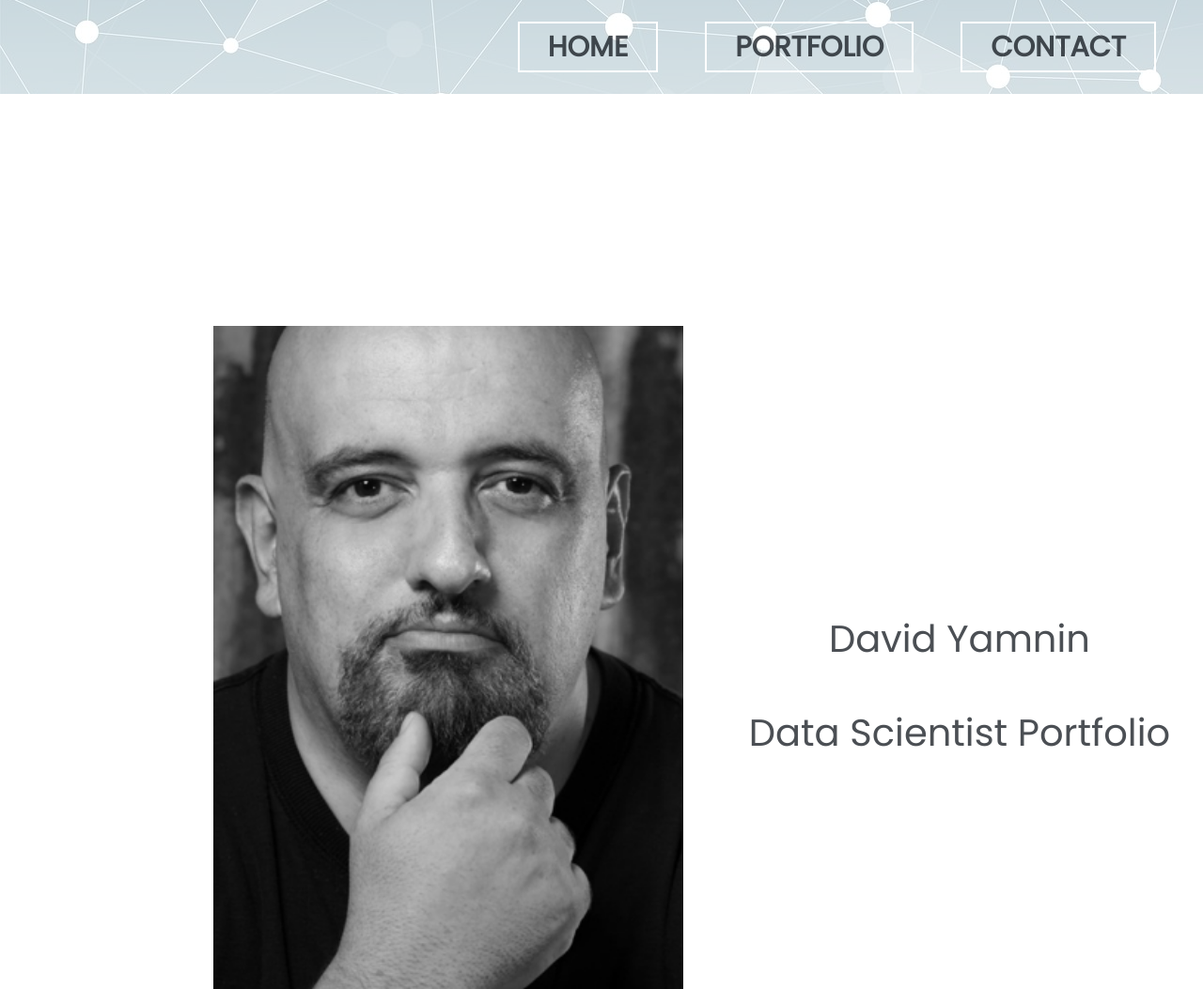
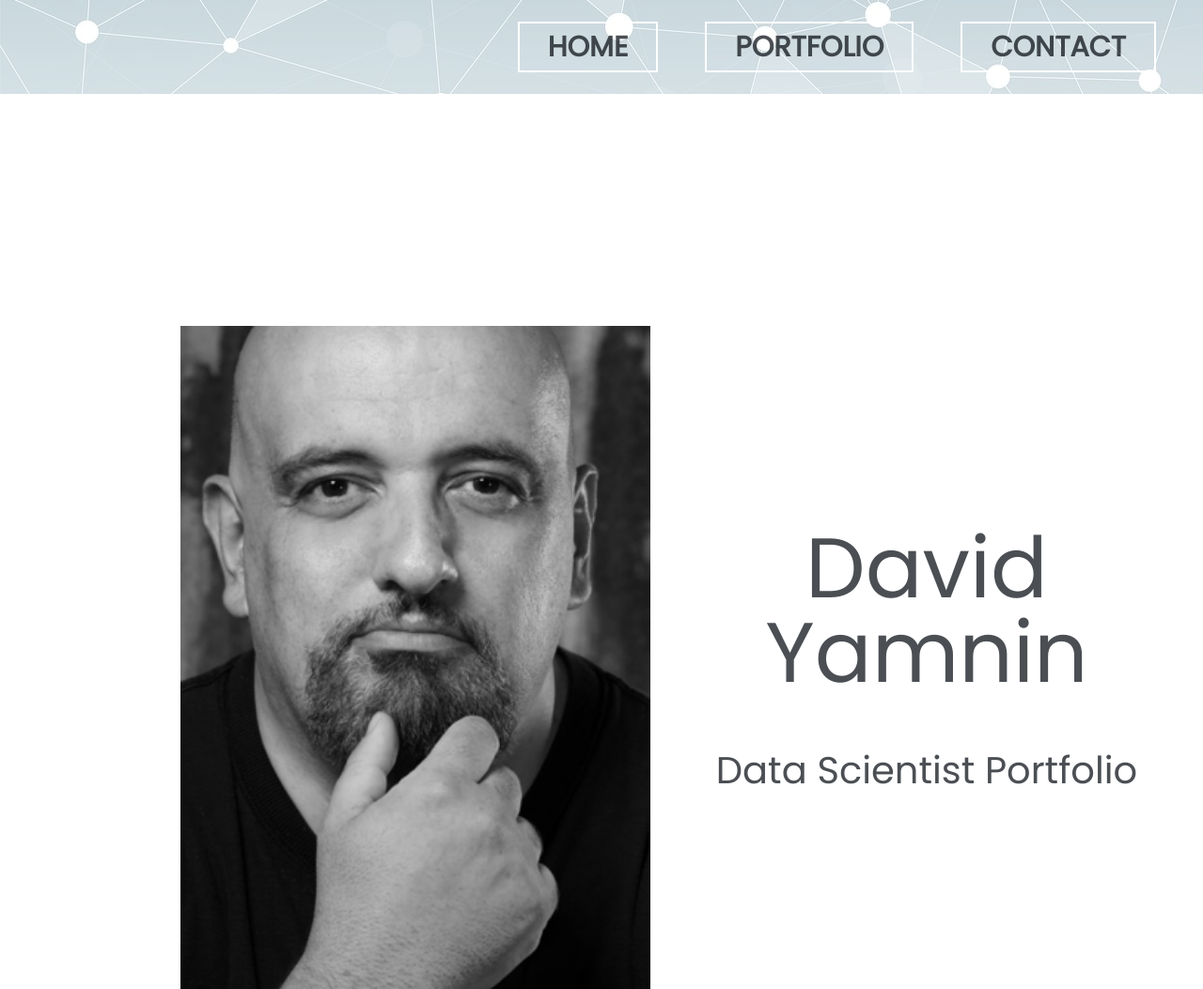
Before and after one commit to davidyamin/davidyamin.github.io, a plain HTML site: page index.html in a window 1280 px wide. Shown: the top 1053 px of the page at 94% size. Drawn offline with Linux system fonts and the light colour scheme.

Commit message:
Add files via upload

```diff
--- a/index.html
+++ b/index.html
@@ -22,7 +22,7 @@
             <img src="./images/portfolio-pic.png" alt="">
         </div>
         <div class="about-me">
-            <h2>David Yamnin</h2>
+            <h1>David Yamnin</h1>
             <h2>Data Scientist Portfolio</h2>
         </div>
     </main>
```
